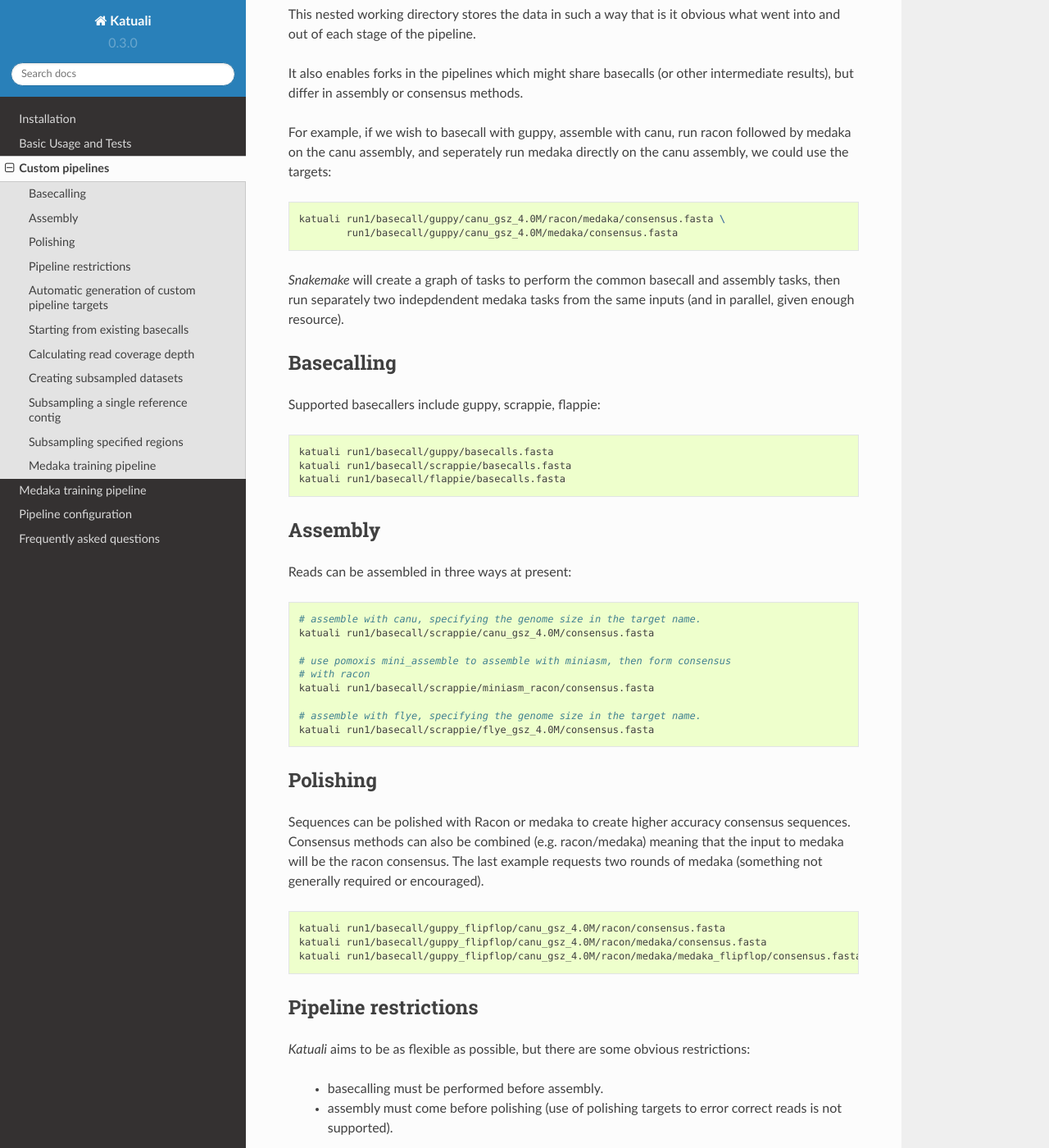
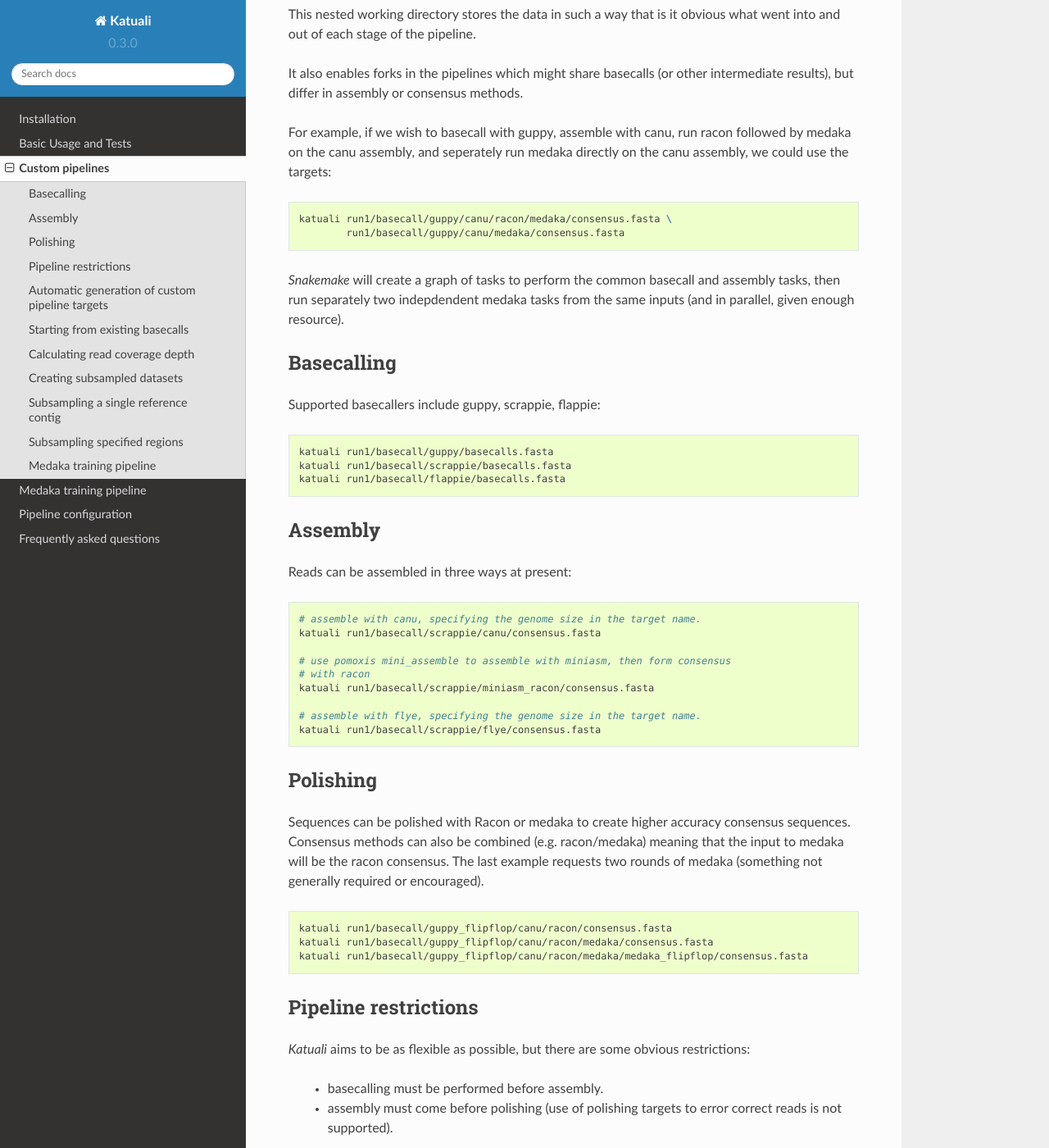
Before and after one commit to nanoporetech/katuali, a Sphinx documentation site: the page built from docs/examples.rst, in a window 1280 px wide and 1400 px high, scrolled down 786 px. Shown: the whole window at 82% size. Built offline with Sphinx 7.4.7 and the Read the Docs theme 2.0.0, drawn with Linux system fonts in a browser that asks for light colours; some of the changed text lies outside the part shown.

Commit message:
Remove gsz from doc examples

```diff
--- a/docs/examples.rst
+++ b/docs/examples.rst
@@ -36,7 +36,7 @@ with medaka:
 
 .. code-block:: bash
 
-    katuali run1/basecall/guppy/canu_gsz_4.0M/racon/medaka/consensus.fasta
+    katuali run1/basecall/guppy/canu/racon/medaka/consensus.fasta
 
 This nested working directory stores the data in such a way that is it obvious
 what went into and out of each stage of the pipeline.
@@ -50,8 +50,8 @@ the canu assembly, we could use the targets:
 
 .. code-block:: bash
 
-    katuali run1/basecall/guppy/canu_gsz_4.0M/racon/medaka/consensus.fasta \
-            run1/basecall/guppy/canu_gsz_4.0M/medaka/consensus.fasta
+    katuali run1/basecall/guppy/canu/racon/medaka/consensus.fasta \
+            run1/basecall/guppy/canu/medaka/consensus.fasta
 
 `Snakemake` will create a graph of tasks to perform the common basecall
 and assembly tasks, then run separately two indepdendent medaka tasks from the same
@@ -78,14 +78,14 @@ Reads can be assembled in three ways at present:
 .. code-block:: bash
 
     # assemble with canu, specifying the genome size in the target name.
-    katuali run1/basecall/scrappie/canu_gsz_4.0M/consensus.fasta
+    katuali run1/basecall/scrappie/canu/consensus.fasta
 
     # use pomoxis mini_assemble to assemble with miniasm, then form consensus
     # with racon
     katuali run1/basecall/scrappie/miniasm_racon/consensus.fasta
 
     # assemble with flye, specifying the genome size in the target name.
-    katuali run1/basecall/scrappie/flye_gsz_4.0M/consensus.fasta
+    katuali run1/basecall/scrappie/flye/consensus.fasta
 
 
 Polishing
@@ -99,9 +99,9 @@ required or encouraged).
 
 .. code-block:: bash
 
-    katuali run1/basecall/guppy_flipflop/canu_gsz_4.0M/racon/consensus.fasta
-    katuali run1/basecall/guppy_flipflop/canu_gsz_4.0M/racon/medaka/consensus.fasta
-    katuali run1/basecall/guppy_flipflop/canu_gsz_4.0M/racon/medaka/medaka_flipflop/consensus.fasta
+    katuali run1/basecall/guppy_flipflop/canu/racon/consensus.fasta
+    katuali run1/basecall/guppy_flipflop/canu/racon/medaka/consensus.fasta
+    katuali run1/basecall/guppy_flipflop/canu/racon/medaka/medaka_flipflop/consensus.fasta
 
 
 Pipeline restrictions
@@ -176,8 +176,8 @@ datasets, regions, depths, and medaka models, generating hundreds of targets in
 
     PIPELINES:
         all_medaka_eval: [
-            "{DATA}/basecall/{BASECALLER}{BASECALLER_SUFFIX}/align/{MEDAKA_EVAL_REGIONS}/{DEPTHS}X/{ASSEMBLER}_gsz_{GENOME_SIZE}/racon/medaka{MEDAKA_EVAL_SUFFIXES}/consensus_to_truth_summ.txt",
-            "{DATA}/basecall/{BASECALLER}{BASECALLER_SUFFIX}/align/{MEDAKA_EVAL_REGIONS}/{DEPTHS}X/{ASSEMBLER}_gsz_{GENOME_SIZE}/racon/consensus_to_truth_summ.txt"
+            "{DATA}/basecall/{BASECALLER}{BASECALLER_SUFFIX}/align/{MEDAKA_EVAL_REGIONS}/{DEPTHS}X/{ASSEMBLER}/racon/medaka{MEDAKA_EVAL_SUFFIXES}/consensus_to_truth_summ.txt",
+            "{DATA}/basecall/{BASECALLER}{BASECALLER_SUFFIX}/align/{MEDAKA_EVAL_REGIONS}/{DEPTHS}X/{ASSEMBLER}/racon/consensus_to_truth_summ.txt"
         ]
 
 The final step of each pipeline is to create an empty file with the name of the
```
